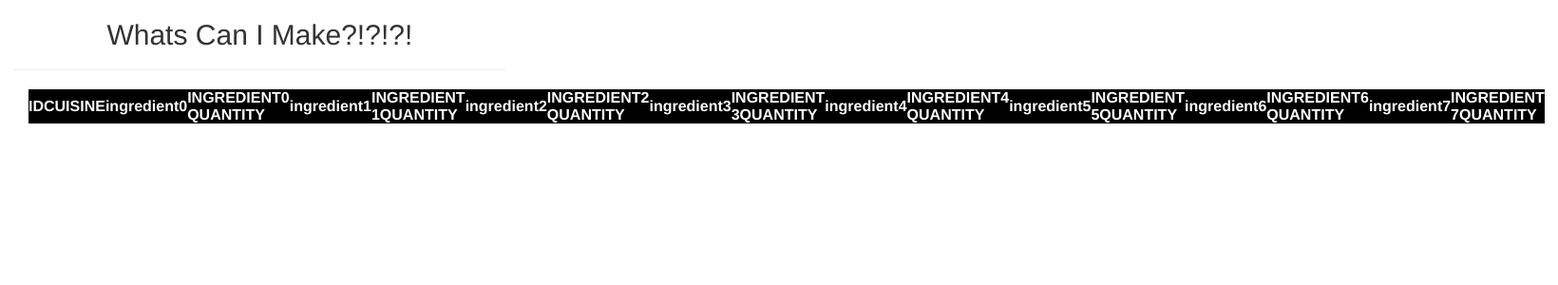
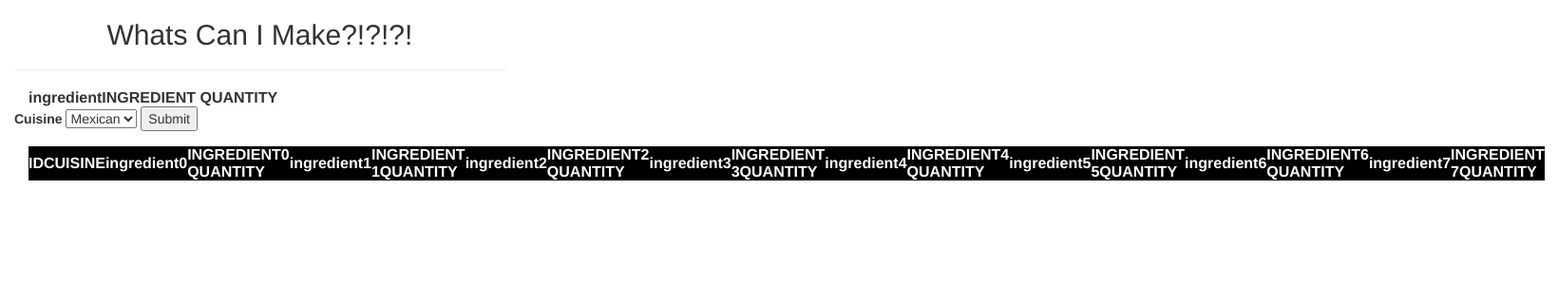
Before and after one commit to krajput96/flask-aws-tutorial, a Flask app: page / in a window 1640 px wide. Shown: the top 300 px of the page at 95% size. Run offline with Flask 2, Linux system fonts and the light colour scheme; lists and menus that the app fills with data are empty; some libraries are stand-ins or nearby versions.

Commit message:
added dropdown

```diff
--- a/application.py
+++ b/application.py
@@ -15,12 +15,18 @@ from application.models import Data
 from flask_sqlalchemy import SQLAlchemy
 from sqlalchemy import create_engine
 from collections import Counter
+from application.forms import cuisineForm
+from wtforms.ext.sqlalchemy.fields import QuerySelectField
+from flask_wtf import Form
 
 # Elastic Beanstalk initalization
 application = Flask(__name__)
 application.debug=True
 # change this to your own value
 application.secret_key = 'cC1YCIWOj9GgWspgNEo2'
+
+
+
 
 class Recipes(db.Model):
 
@@ -44,19 +50,44 @@ class Recipes(db.Model):
     ingredient7 = db.Column(db.String(20))
     ing7quantity = db.Column(db.String(20))
 
+
+
+class Fridge(db.Model):
+    __tablename__ = 'fridge'
+
+    ingredient = db.Column(db.String(20), primary_key = True)
+    quantity = db.Column(db.Integer)
+
+# class Store(db.Model):
+#     __bind_key__ == 'store'
+#     ingredient = db.Column(db.String(20), primary_key = True)
+#     quantity = db.Column(db.Integer)
+
+
 @application.route('/', methods=['GET', 'POST'])
 @application.route('/index', methods=['GET', 'POST'])
 def index():
-    result = Recipes.query.all()
+    allRecipes = Recipes.query.all()
+    fridgeItems = Fridge.query.all()
+
+    mexicanRecipes = Recipes.query.filter_by(cuisine = "mexican")
+
+    cuisine_selection = cuisineForm(request.form)
+
+    if request.method == 'POST' and cuisine_selection.validate_on_submit():
+        target_cuisine = cuisine_selection.cuisine.data
+        print (target_cuisine)
+        print ("Before Query")
+        cuisine_tuples = Recipes.query.filter_by(cuisine = target_cuisine).all()
+        print ("after Query")
+        for b in cuisine_tuples:
+            print(b)
+        return render_template('results.html', result=cuisine_tuples)
 
     # below query is simple filter by, ordered by ID
     #result = Recipes.query.filter_by(cuisine = "mexican").order_by(desc(calories))
-    return render_template('index.html', result=result)
+    return render_template('index.html', result=allRecipes, form = cuisine_selection)
 
-@application.route("/viewdb")
-def viewdb():
-    rows = execute_query("""SELECT * FROM reciesp""")
-    return '<br>'.join(str(row) for row in rows)
 
 
 @application.route('/countme/<input_str>')
@@ -67,10 +98,6 @@ def count_me(input_str):
         response.append('"{}":{}'.format(letter, count))
     return '<br>'.join(response)
 
-application.config['SQLALCHEMY_DATABASE_URI'] =  'mysql+pymysql://krajput96:cs336proj@whatshouldieat.c8rryuxgrrfa.us-east-1.rds.amazonaws.com:3306/whatshouldieat/recipes'
-db = SQLAlchemy(application)
-
-
 
 
 # DATABASE = 'mysql+pymysql://krajput96:cs336proj@whatshouldieat.c8rryuxgrrfa.us-east-1.rds.amazonaws.com:3306/whatshouldieat'
@@ -79,7 +106,11 @@ db = SQLAlchemy(application)
 #
 # print(engine.table_names())
 
+application.config['SQLALCHEMY_DATABASE_URI'] =  'mysql+pymysql://krajput96:cs336proj@whatshouldieat.c8rryuxgrrfa.us-east-1.rds.amazonaws.com:3306/whatshouldieat/recipes'
+# application.config['SQLALCHEMY_BINDS'] =  {'fridge': 'mysql+pymysql://krajput96:cs336proj@whatshouldieat.c8rryuxgrrfa.us-east-1.rds.amazonaws.com:3306/whatshouldieat/fridge'}
+#
 
+db = SQLAlchemy(application)
 
 
 if __name__ == '__main__':
--- a/application/forms.py
+++ b/application/forms.py
@@ -1,8 +1,11 @@
-from flask.ext.wtf import Form
-from wtforms import TextField, validators
+from flask_wtf import Form
+from wtforms import TextField, validators, SelectField, SubmitField
+from wtforms_sqlalchemy.fields import QuerySelectField
 
-class EnterDBInfo(Form):
-    dbNotes = TextField(label='Items to add to DB', description="db_enter", validators=[validators.required(), validators.Length(min=0, max=128, message=u'Enter 128 characters or less')])
 
-class RetrieveDBInfo(Form):
-    numRetrieve = TextField(label='Number of DB Items to Get', description="db_get", validators=[validators.required(), validators.Regexp('^\d{1}$',message=u'Enter a number between 1 and 10')])
+CUISINE_CHOICES = [('Mexican', 'Mexican') , ('Italian', 'Italian'), ('Indian', 'Indian')]
+
+
+class cuisineForm(Form):
+    cuisine = SelectField(label='Cuisine', choices=CUISINE_CHOICES)
+    submit = SubmitField("Submit")
--- /dev/null
+++ b/notes.txt
@@ -0,0 +1,6 @@
+Things to implement:
+
+
+1. Omnibar that can take input like: "filter by Mexican", "filter by Indian", ...
+2. add one ingredient -- provide recipes which are 1 off
+3. buy ingredients for id:0980 -- link to AMZN and buy ingredients and ship
--- a/templates/index.html
+++ b/templates/index.html
@@ -26,6 +26,44 @@ table#t01 th {
 
 </style>
 
+
+<body>
+  <div class = "container theme-showcase" role = "main">
+
+    <table id = "t00">
+
+
+      <tr>
+
+        <th>ingredient</th>
+        <th>INGREDIENT QUANTITY</th>
+
+
+      </tr>
+
+      {% for r in result2 %}
+      <tr>
+
+        <td>  {{r.ingredient0}}</td>
+        <td>    {{r.ing0quantity}}</td>
+
+      </tr>
+      {% endfor %}
+
+  </table>
+
+  </div>
+</body>
+
+<form action = "/index" method = "POST" name = "cuisineSelection">
+
+  {{form.hidden_tag()}}
+  <p>
+    {{form.cuisine.label}}
+    {{form.cuisine}}
+    {{form.submit()}}
+  </p>
+</form>
 
 <body>
   <div class = "container theme-showcase" role = "main">
```
Also changed, not shown: templates/results.html (+52 -19 lines).
